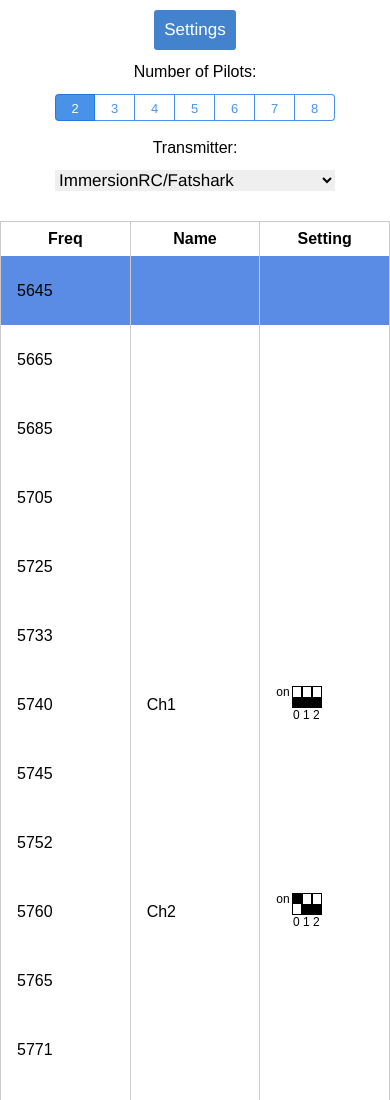
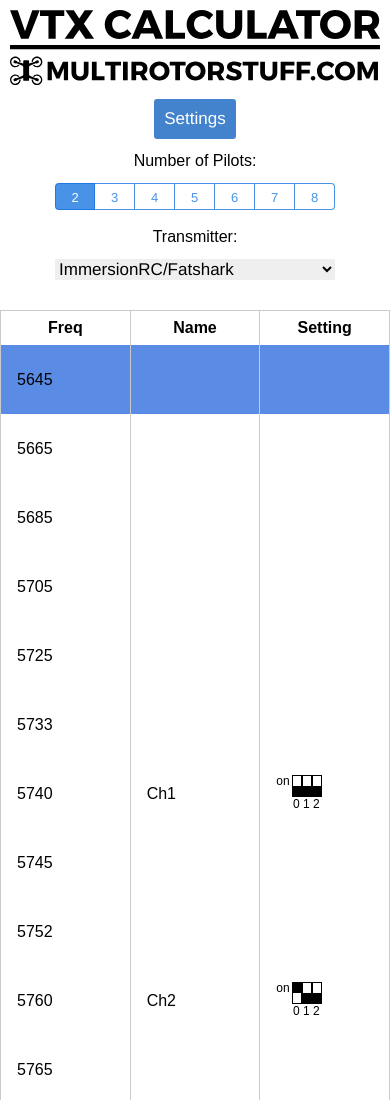
Before and after one commit to therippa/multirotorstuff-vtx-calc, a plain HTML site: page www/index.html in a window 390 px wide. Shown: the top 1100 px of the page. Drawn offline with Linux system fonts and the light colour scheme; some packages are replaced by stand-ins of ours.

Commit message:
restore logo

```diff
--- a/www/index.html
+++ b/www/index.html
@@ -34,7 +34,7 @@
     <div>
 
       <div style="margin: 10px;">
-          <!--<div style="text-align: center;"><a href="#" onClick="window.open('http://www.multirotorstuff.com', '_system');"><img src="img/logo.svg" style="width: 100%; max-width: 500px;"></a></div>-->
+          <div style="text-align: center;"><a href="#" onClick="window.open('http://www.multirotorstuff.com', '_system');"><img src="img/logo.svg" style="width: 100%; max-width: 500px;"></a></div>
         </div>
 
         <div id="settings" style="display: none;">
```
